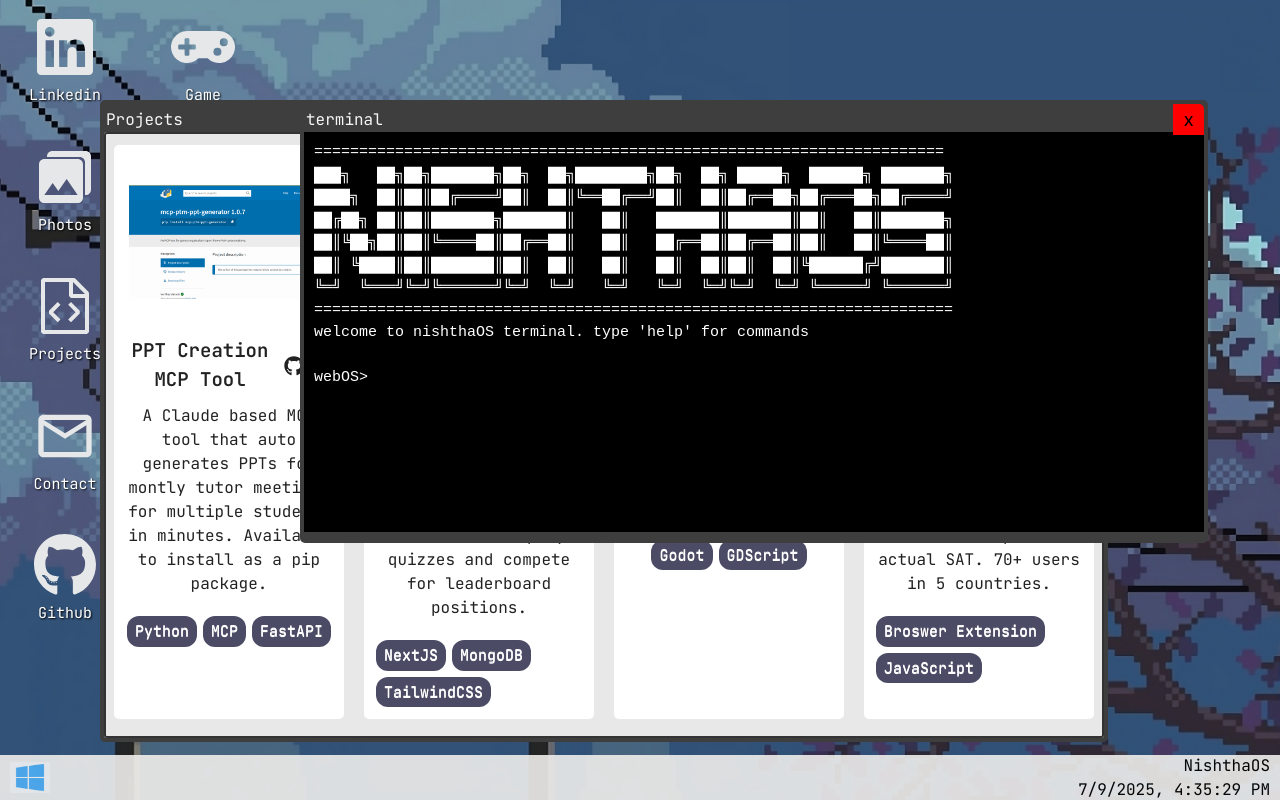
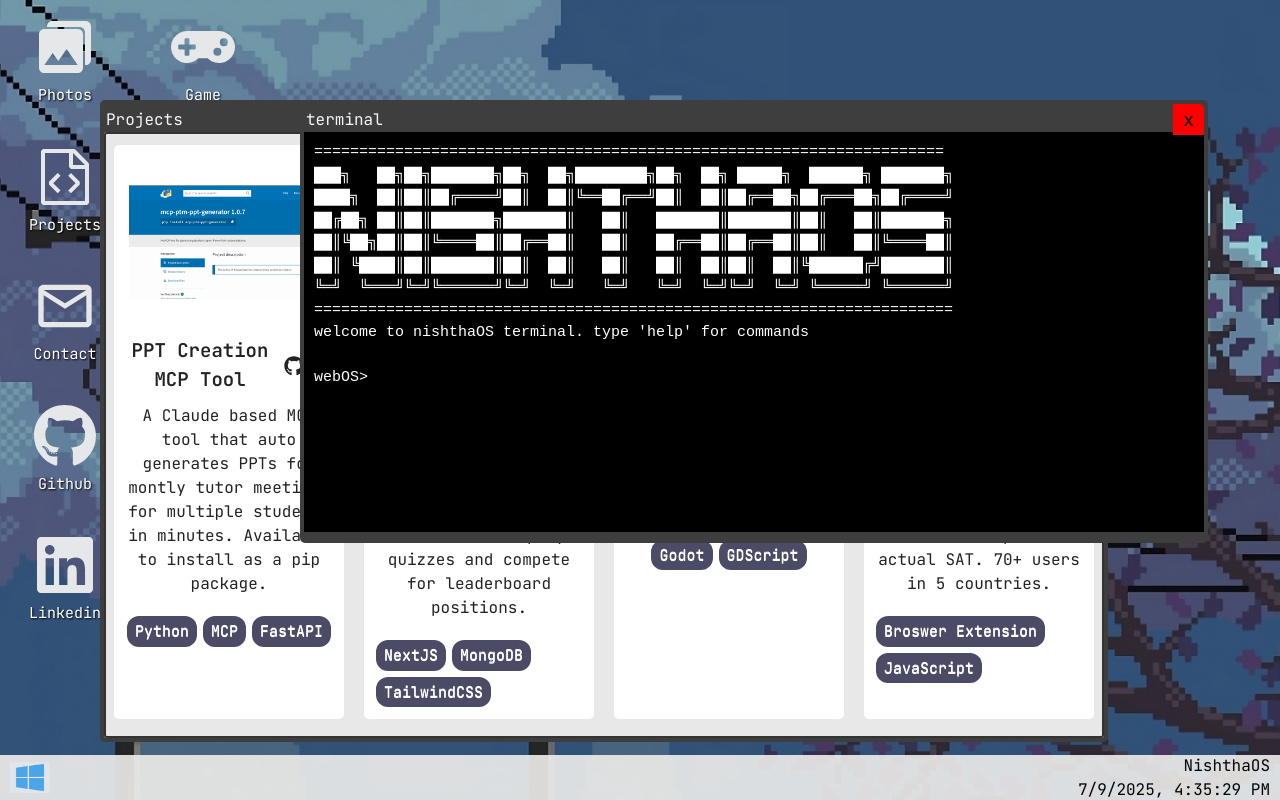
Before and after one commit to NishthaSharma-22/nextjs-website, a Next.js app: page / in a window 1280 px wide. Built offline with nearby package versions, Linux system fonts and the light colour scheme.

Commit message:
changedd icon order

```diff
--- a/app/components/Desktop.jsx
+++ b/app/components/Desktop.jsx
@@ -17,11 +17,11 @@ export default function Desktop() {
     <>
       {showWelcome && <IntroCard onClose={() => setShowWelcome(false)} />}
       <div className="grid grid-flow-col auto-cols-max grid-rows-5 gap-2">
-      <Linkedin />
         <Photos />
         <Projects />
         <Contact />
         <Github />
+        <Linkedin />
         <Video />
         <Blog />
       </div>
```
Lines whose indentation alone changed are shown as unchanged.
